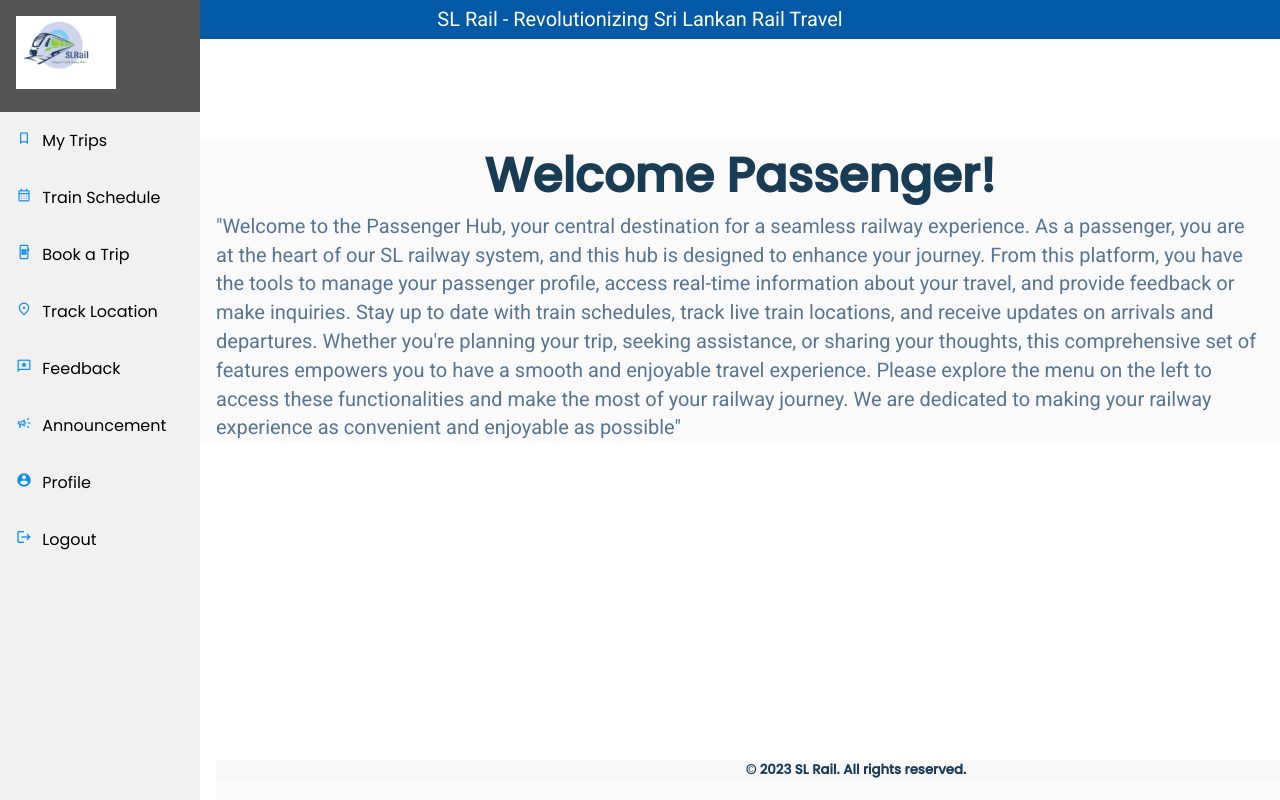
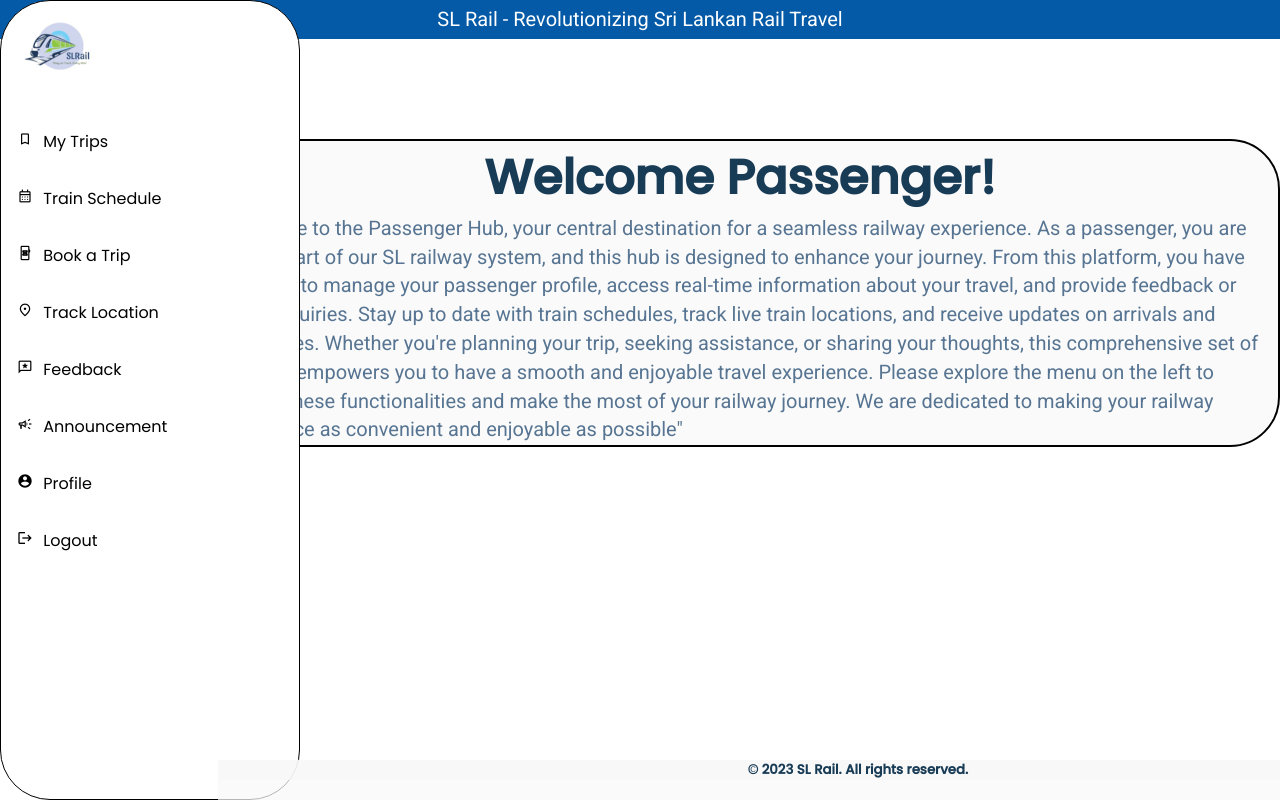
Before and after one commit to nimdz/SLRail, a PHP site: page /SlRail/passenger/dashboard in a window 1280 px wide. Run offline with PHP 8.4, Linux system fonts and the light colour scheme.

Commit message:
Update dashboard.css

```diff
--- a/public/css/dashboard.css
+++ b/public/css/dashboard.css
@@ -65,11 +65,13 @@ ul {
 .sidebar {
     margin: 0;
     padding: 0;
-    width: 200px;
-    background-color: #f1f1f1;
+    width: 300px;
+    background-color:white;
     position: fixed;
     height: 100%;
     overflow: auto;
+    border: 1px solid black;
+    border-radius: 50px;
   }
 
   /* Sidebar links */
@@ -123,7 +125,7 @@ ul {
 .sidebar a .material-symbols-outlined {
   font-size: 16px; /* Adjust the icon size as needed */
   margin-right: 6px; /* Add spacing between icon and text */
-  color: #078bf0f7;
+  color:black;
 }
 
 .sidebar a:hover {
@@ -144,6 +146,9 @@ ul {
 .content{
   background-color: #f9f9f9bb;
   margin-top: 100px;
+  border-radius: 50px;
+  border:2px solid black;
+  margin-left: 200px;
 }
 
 .subfooter {
```
